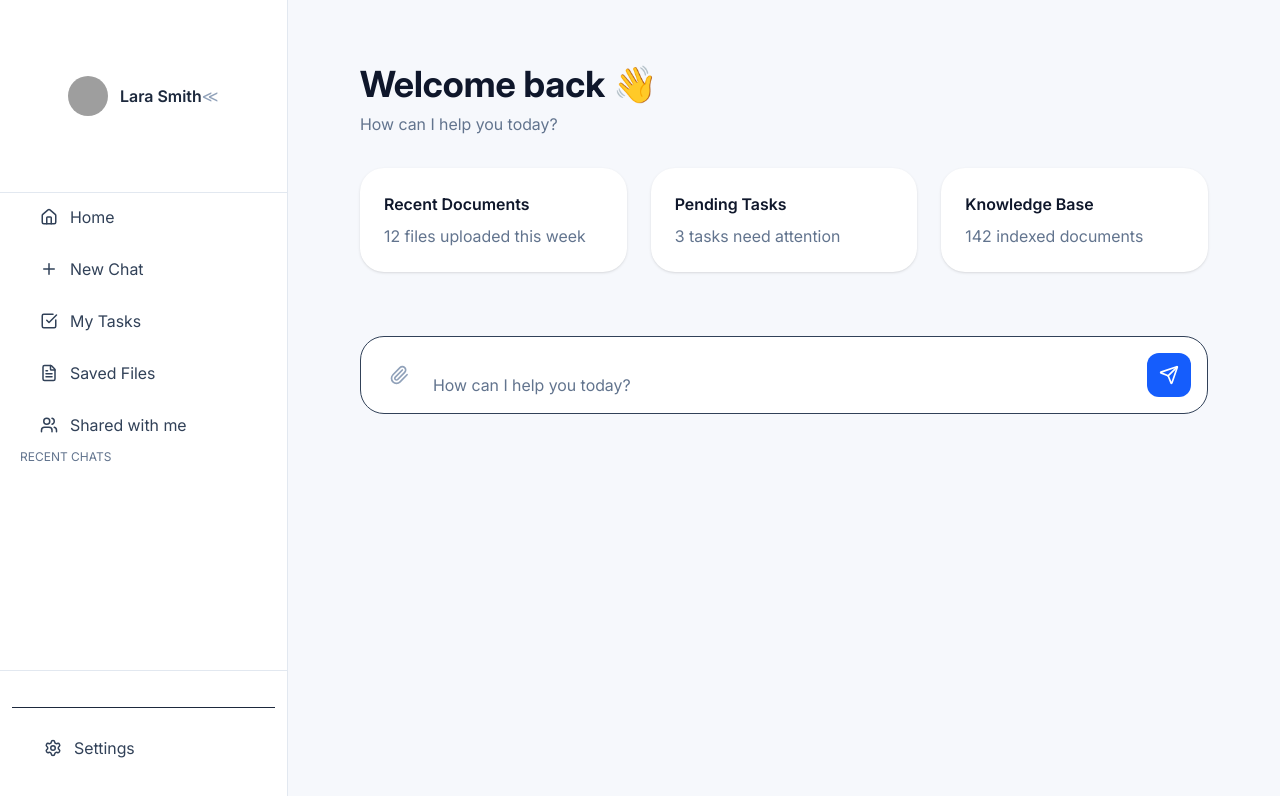
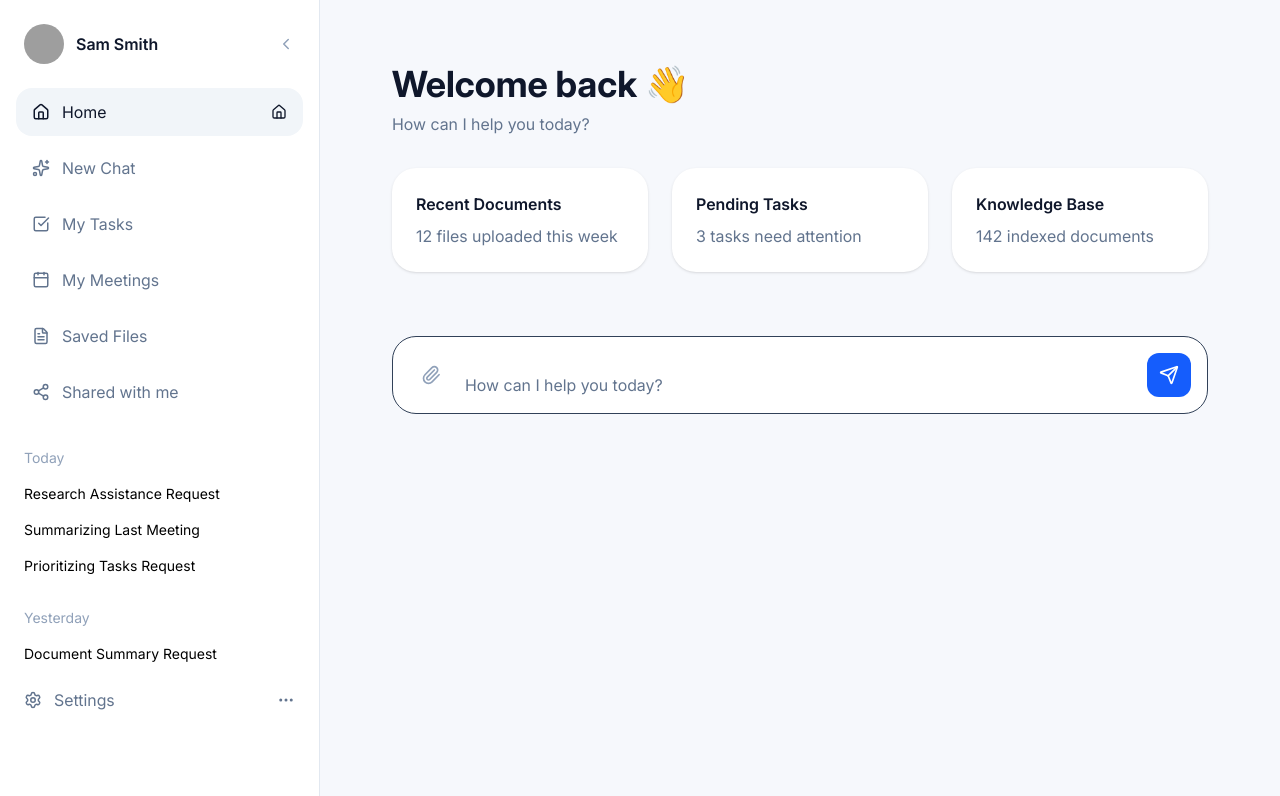
Before and after one commit to elmira-orooji/advanced-rag-system, a React (Vite) app in the folder frontend/my-rag-app/: page /home in a window 1280 px wide. Shown: the top 796 px of the page. Built offline with nearby package versions, Linux system fonts and the light colour scheme; grey boxes are pictures that could not be loaded.

Commit message:
redesign-sidebar

```diff
--- a/frontend/my-rag-app/src/components/SidebarV2.tsx
+++ b/frontend/my-rag-app/src/components/SidebarV2.tsx
@@ -9,3 +9,156 @@ import {
   MoreHorizontal,
   ChevronLeft,
 } from "lucide-react";
+
+export default function SidebarV2() {
+  return (
+    <aside
+      className="
+        w-80
+        h-screen
+        bg-white
+        border-r
+        border-slate-200
+        flex
+        flex-col
+      "
+    >
+      {/* Profile */}
+      <div className="flex items-center justify-between px-6 py-6">
+        <div className="flex items-center gap-3">
+          <img
+            src="https://i.pravatar.cc/40"
+            alt="User"
+            className="w-10 h-10 rounded-full"
+          />
+
+          <span className="font-semibold text-slate-900">
+            Sam Smith
+          </span>
+        </div>
+
+        <button className="text-slate-400">
+          <ChevronLeft size={18} />
+        </button>
+      </div>
+
+      {/* Menu */}
+      <div className="px-4 space-y-2">
+        {[
+          {
+            icon: Home,
+            label: "Home",
+            active: true,
+          },
+          {
+            icon: Sparkles,
+            label: "New Chat",
+          },
+          {
+            icon: CheckSquare,
+            label: "My Tasks",
+          },
+          {
+            icon: Calendar,
+            label: "My Meetings",
+          },
+          {
+            icon: FileText,
+            label: "Saved Files",
+          },
+          {
+            icon: Share2,
+            label: "Shared with me",
+          },
+        ].map(
+          ({
+            icon: Icon,
+            label,
+            active,
+          }) => (
+            <button
+              key={label}
+              className={`
+                w-full
+                flex
+                items-center
+                justify-between
+                px-4
+                py-3
+                rounded-2xl
+                transition
+
+                ${
+                  active
+                    ? "bg-slate-100 text-slate-900"
+                    : "hover:bg-slate-50 text-slate-500"
+                }
+              `}
+            >
+              <div className="flex items-center gap-3">
+                <Icon size={18} />
+
+                <span>{label}</span>
+              </div>
+
+              {active && (
+                <Home size={16} />
+              )}
+            </button>
+          )
+        )}
+      </div>
+
+      {/* History */}
+      <div className="px-6 mt-8">
+        <p className="text-sm text-slate-400">
+          Today
+        </p>
+
+        <div className="mt-4 space-y-4 text-sm">
+          <p className="cursor-pointer hover:text-blue-600">
+            Research Assistance Request
+          </p>
+
+          <p className="cursor-pointer hover:text-blue-600">
+            Summarizing Last Meeting
+          </p>
+
+          <p className="cursor-pointer hover:text-blue-600">
+            Prioritizing Tasks Request
+          </p>
+        </div>
+
+        <p className="text-sm text-slate-400 mt-8">
+          Yesterday
+        </p>
+
+        <div className="mt-4 text-sm">
+          <p className="cursor-pointer hover:text-blue-600">
+            Document Summary Request
+          </p>
+        </div>
+      </div>
+      {/* Settings */}
+      <div className="px-6 py-6">
+        <button
+          className="
+            w-full
+            flex
+            items-center
+            justify-between
+            text-slate-500
+          "
+        >
+          <div className="flex items-center gap-3">
+            <Settings size={18} />
+
+            <span>Settings</span>
+          </div>
+
+          <MoreHorizontal size={18} />
+        </button>
+      </div>
+    </aside>
+  );
+}
--- a/frontend/my-rag-app/src/layouts/AppLayout.tsx
+++ b/frontend/my-rag-app/src/layouts/AppLayout.tsx
@@ -1,7 +1,5 @@
 import type { ReactNode } from "react";
-import Sidebar from "../components/Sidebar";
-
-import { useChatHistory } from "../hooks/useChatHistory";
+import SidebarV2 from "../components/SidebarV2";
 
 interface AppLayoutProps {
   children: ReactNode;
@@ -10,25 +8,10 @@ interface AppLayoutProps {
 export default function AppLayout({
   children,
 }: AppLayoutProps) {
-  const {
-    sessions,
-    activeSessionId,
-    setActiveSessionId,
-    createNewChat,
-    deleteChat,
-  } = useChatHistory();
 
   return (
     <div className="flex min-h-screen bg-[#F6F8FC]">
-      <Sidebar
-        darkMode={false}
-        sessions={sessions}
-        activeSessionId={activeSessionId}
-        onSelectChat={setActiveSessionId}
-        onNewChat={createNewChat}
-        onDeleteChat={deleteChat}
-        onOpenUpload={() => {}}
-        />
+     <SidebarV2 />
 
       <main
         className="
```
